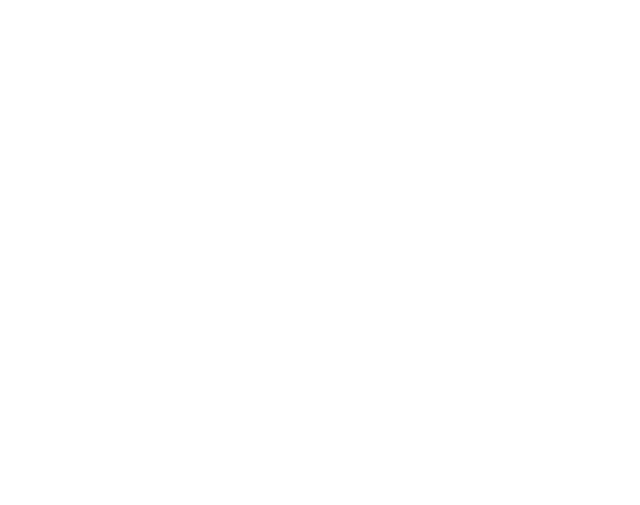
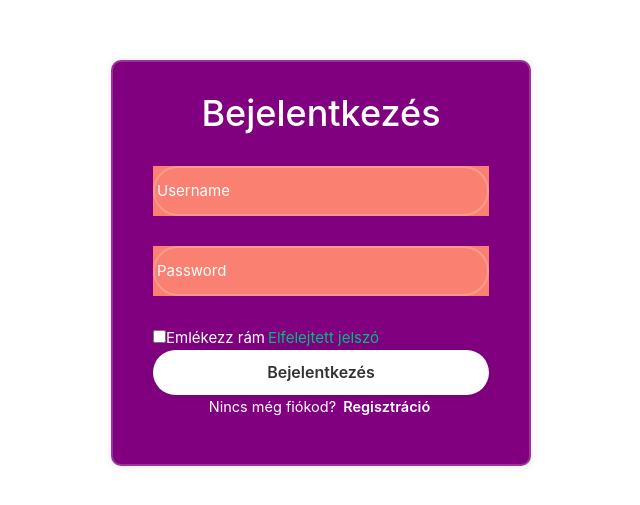
Before and after one commit to nagyls/13_S2_5_vizsgaremek, a Vue app in the folder Frontend/esemenyter/: page / in a window 1280 px wide. Shown: the part 137-642 px from the top of the page, without its empty margins (109-749 px from the left). Built offline with nearby package versions, Linux system fonts and the light colour scheme.

Commit message:
login kezdete

```diff
--- a/Frontend/esemenyter/src/App.vue
+++ b/Frontend/esemenyter/src/App.vue
@@ -1,10 +1,9 @@
-<script setup>
-
+<script>
+    import { ssrContextKey } from 'vue';
 </script>
 
 <template>
-
-
+    <login></login>
 </template>
 
 <style scoped>
--- a/Frontend/esemenyter/src/components/Login.vue
+++ b/Frontend/esemenyter/src/components/Login.vue
@@ -1,176 +1,127 @@
 <template>
-    <form class="login" @submit.prevent="handleSubmit" novalidate>
-        <h2 class="title">Login</h2>
+    <div class="wrapper">
+        <form action="">
+            <h1>Bejelentkezés</h1>
+            <div class="input-box">
+                <input type="text" placeholder="Username" required>
 
-        <label class="field">
-            <span class="label-text">Email</span>
-            <input
-                type="email"
-                v-model="email"
-                :class="{ invalid: emailError }"
-                placeholder="you@example.com"
-                autocomplete="username"
-                required
-            />
-            <small v-if="emailError" class="error">{{ emailError }}</small>
-        </label>
+            </div>
+            <div class="input-box">
+                <input type="password" placeholder="Password" required>
+            </div>
+            <div class="remember.forgot">
+                <label><input type="checkbox">Emlékezz rám</label>
+                <a href="a">Elfelejtett jelszó</a>
+            </div>
 
-        <label class="field">
-            <span class="label-text">Password</span>
-            <div class="password-row">
-                <input
-                    :type="showPassword ? 'text' : 'password'"
-                    v-model="password"
-                    :class="{ invalid: passwordError }"
-                    placeholder="Enter your password"
-                    autocomplete="current-password"
-                    required
-                />
-                <button type="button" class="toggle" @click="showPassword = !showPassword" :aria-pressed="String(showPassword)">
-                    {{ showPassword ? 'Hide' : 'Show' }}
-                </button>
+            <button type="submit" class="btn">Bejelentkezés</button>
+
+            <div class="register-link">
+                <p>Nincs még fiókod? <a href="#">Regisztráció</a></p>
             </div>
-            <small v-if="passwordError" class="error">{{ passwordError }}</small>
-        </label>
-
-        <div class="actions">
-            <button type="submit" :disabled="!isValid" class="submit">Sign in</button>
-        </div>
-
-        <p v-if="formError" class="form-error" role="alert">{{ formError }}</p>
-    </form>
+        </form>
+    </div>
 </template>
 
-<script setup>
-import { ref, computed } from 'vue'
-import { useEmitter } from 'vue' // placeholder if you use an event bus; not required
-
-// Props/Emit could be added if parent should handle login
-const email = ref('')
-const password = ref('')
-const showPassword = ref(false)
-const formError = ref('')
-
-const emailRegex = /^[^\s@]+@[^\s@]+\.[^\s@]+$/
-
-const emailError = computed(() => {
-    if (!email.value) return 'Email is required.'
-    if (!emailRegex.test(email.value)) return 'Enter a valid email address.'
-    return ''
-})
-
-const passwordError = computed(() => {
-    if (!password.value) return 'Password is required.'
-    if (password.value.length < 6) return 'Password must be at least 6 characters.'
-    return ''
-})
-
-const isValid = computed(() => !emailError.value && !passwordError.value)
-
-const emit = defineEmits ? defineEmits(['login']) : (() => {}) // safe when using <script setup>
-
-function handleSubmit() {
-    formError.value = ''
-    if (!isValid.value) {
-        formError.value = 'Please fix the errors above.'
-        return
-    }
-
-    // Emit login event to parent with credentials (avoid logging sensitive info)
-    try {
-        if (typeof emit === 'function') {
-            emit('login', { email: email.value.trim(), password: password.value })
-        }
-        // Optionally clear password after emit
-        password.value = ''
-    } catch (err) {
-        formError.value = 'An unexpected error occurred.'
-    }
-}
+<script>
 </script>
 
 <style scoped>
-.login {
-    max-width: 360px;
-    margin: 16px auto;
-    padding: 18px;
-    border: 1px solid #e6e6e6;
-    border-radius: 8px;
+template {
+    margin: 0;
+    padding: 0;
+    box-sizing: border-box;
+    font-family: "Poppins", sans-serif;
+
+    display: flex;
+    justify-content: center;
+    align-items: center;
+    min-height: 100vh;
+    background: seagreen;
+    /* background: url("img.jpg") no-repeat; */
+    /* background-position: center; */
+}
+.wrapper {
+    width: 420px;
+    background: purple;
+    border: 2px solid rgba(255, 255, 255, .2);
+    backdrop-filter: blur(20px);
+    box-shadow: 0 0 10px rgba(0, 0, 0, .1);
+    color: #fff;
+    border-radius: 10px;
+    padding: 30px 40px;
+}
+
+.wrapper h1 {
+    font-size: 36px;
+    text-align:center;
+}
+.wrapper .input-box {
+    width: 100%;
+    height: 50px;
+    background: salmon;
+    margin: 30px 0;
+}
+.input-box input {
+    width: 100%;
+    height: 100%;
+    background: transparent;
+    border: none;
+    outline: none;
+    border: 2px solid rgba(255, 255, 255, .2);
+    border-radius: 40px;
+}
+
+.input-box input::placeholder {
+    color: #fff;
+}
+
+.input-box i {
+    position: absolute;
+    right: 20px;
+    top: 50%;
+    transform: translateY(-50%);
+    font-size: 20px;
+}
+.wrapper .remember-forgot {
+    display: flex;
+    justify-content: space-between;
+    font-size: 14.5px;
+    margin: -15px 0 15px;
+}
+.remember-forgot label input {
+    accent-color: #fff;
+    margin-right: 3px;
+}
+.remember-forgot a:hover {
+    text-decoration: underline;
+}
+.wrapper .btn {
+    width: 100%;
+    height: 45px;
     background: #fff;
-    font-family: system-ui, -apple-system, "Segoe UI", Roboto, "Helvetica Neue", Arial;
-}
-.title {
-    margin: 0 0 12px;
-    font-size: 1.25rem;
-    text-align: center;
-}
-.field {
-    display: block;
-    margin-bottom: 12px;
-}
-.label-text {
-    display: block;
-    font-size: 0.9rem;
-    margin-bottom: 6px;
+    border: none;
+    outline: none;
+    border-radius: 40px;
+    box-shadow: 0 0 10px rgba(0, 0, 0, .1);
+    cursor: pointer;
+    font-size: 16px;
     color: #333;
-}
-input[type="email"],
-input[type="password"],
-input[type="text"] {
-    width: 100%;
-    box-sizing: border-box;
-    padding: 8px 10px;
-    border: 1px solid #cfcfcf;
-    border-radius: 6px;
-    font-size: 0.95rem;
-}
-.password-row {
-    display: flex;
-    gap: 8px;
-    align-items: center;
-}
-.toggle {
-    padding: 6px 10px;
-    border: 1px solid #cfcfcf;
-    background: #fafafa;
-    border-radius: 6px;
-    cursor: pointer;
-    font-size: 0.85rem;
-}
-.toggle[aria-pressed="true"] {
-    background: #eef6ff;
-    border-color: #9fc7ff;
-}
-.actions {
-    margin-top: 8px;
-    text-align: center;
-}
-.submit {
-    padding: 9px 16px;
-    background: #0078d4;
-    border: none;
-    color: white;
-    border-radius: 6px;
-    cursor: pointer;
     font-weight: 600;
 }
-.submit:disabled {
-    opacity: 0.5;
-    cursor: not-allowed;
+
+.wrapper .register-link {
+    font-size: 14.5px;
+    text-align: center;
+    margin-top: 20px 0 15px;
 }
-.error {
-    color: #b00020;
-    font-size: 0.8rem;
-    margin-top: 6px;
-    display: block;
+.register-link p a {
+    color: #fff;
+    text-decoration: none;
+    font-weight: 600;
 }
-.invalid {
-    border-color: #b00020;
+.register-link p a:hover {
+    text-decoration: underline;
 }
-.form-error {
-    margin-top: 10px;
-    color: #b00020;
-    text-align: center;
-    font-size: 0.9rem;
-}
+
 </style>
--- a/Frontend/esemenyter/src/main.js
+++ b/Frontend/esemenyter/src/main.js
@@ -5,5 +5,8 @@
 import './assets/main.css'
 import { createApp } from 'vue'
 import App from './App.vue'
+import Login from './components/Login.vue'
 
-createApp(App).mount('#app')
+const app = createApp(App)
+app.component('login', Login)
+app.mount('#app')
```
